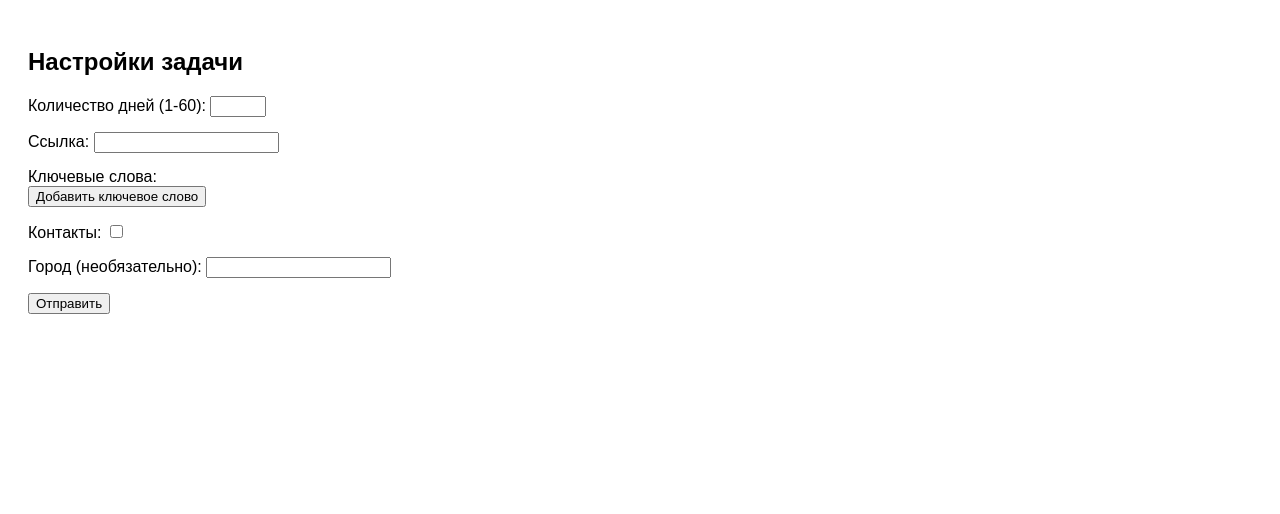
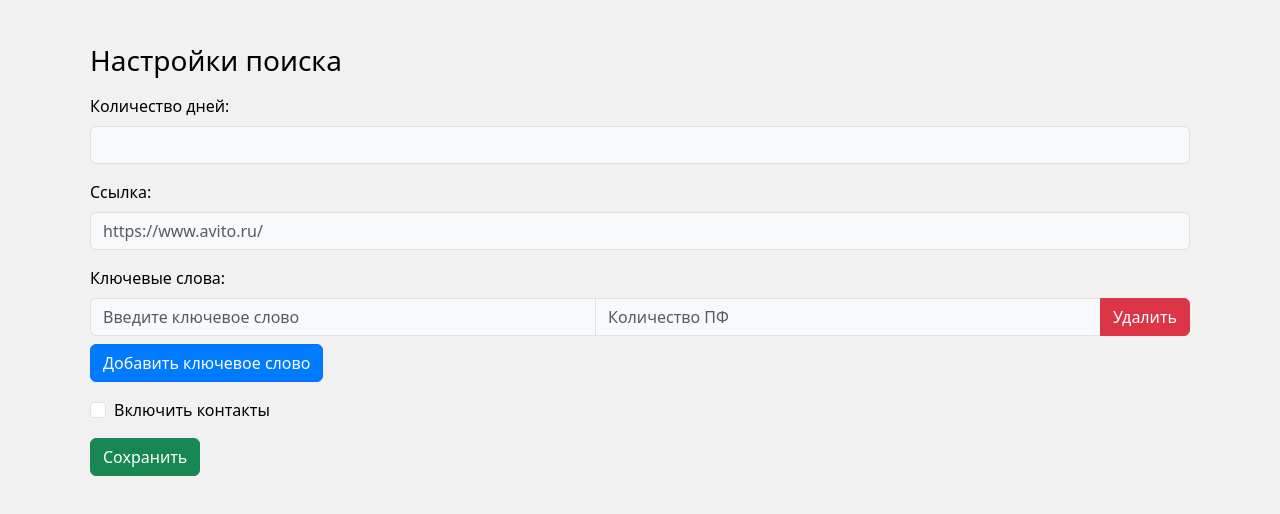
Before and after one commit to OxidNowin/github-pages, a plain HTML site: page index.html in a window 1280 px wide. Drawn offline with nearby package versions, Linux system fonts and the light colour scheme.

Commit message:
Update index.html

```diff
--- a/index.html
+++ b/index.html
@@ -2,89 +2,129 @@
 <html lang="ru">
 <head>
     <meta charset="UTF-8">
-    <meta name="viewport" content="width=device-width, initial-scale=1.0">
-    <title>Telegram WebApp</title>
-    <script src="https://telegram.org/js/telegram-web-app.js"></script>
+    <meta name="viewport" content="width=device-width, initial-scale=1">
+    <title>WebApp Telegram</title>
+    <link href="https://cdn.jsdelivr.net/npm/bootstrap@5.3.0/dist/css/bootstrap.min.css" rel="stylesheet">
+    <script src="https://telegram.org/js/telegram-web-app.js?56"></script>
     <style>
-        body { font-family: Arial, sans-serif; padding: 20px; }
-        .input-group { margin-bottom: 15px; }
-        .keywords-container { margin-bottom: 15px; }
-        .keyword-item { display: flex; align-items: center; margin-bottom: 5px; }
-        .keyword-item input { margin-right: 10px; }
+        body {
+            background-color: var(--tg-theme-bg-color, #ffffff);
+            color: var(--tg-theme-text-color, #000000);
+        }
+        a {
+            color: var(--tg-theme-link-color, #0d6efd);
+        }
+        .btn-primary {
+            background-color: var(--tg-theme-button-color, #007bff);
+            color: var(--tg-theme-button-text-color, #ffffff);
+        }
+        .btn-danger {
+            background-color: var(--tg-theme-destructive-text-color, #dc3545);
+        }
+        .form-control {
+            background-color: var(--tg-theme-secondary-bg-color, #f8f9fa);
+            color: var(--tg-theme-text-color, #000000);
+        }
+        .container {
+            background-color: var(--tg-theme-section-bg-color, #f1f1f1);
+            padding: 20px;
+            border-radius: 10px;
+        }
+        .alert {
+            background-color: var(--tg-theme-destructive-text-color, #dc3545);
+            color: var(--tg-theme-button-text-color, #ffffff);
+            padding: 10px;
+            border-radius: 5px;
+            margin-top: 10px;
+            display: none;
+        }
     </style>
+    <script>
+        document.addEventListener("DOMContentLoaded", function () {
+            if (window.Telegram && Telegram.WebApp) {
+                document.body.style.backgroundColor = Telegram.WebApp.themeParams.bg_color || "#ffffff";
+                document.body.style.color = Telegram.WebApp.themeParams.text_color || "#000000";
+            }
+        });
+    </script>
 </head>
-<body>
-    <h2>Настройки задачи</h2>
-
-    <div class="input-group">
-        <label>Количество дней (1-60): </label>
-        <input type="number" id="days" min="1" max="60" required>
+<body class="container mt-4">
+    <h3 class="mb-3">Настройки поиска</h3>
+    <form id="search-form">
+        <div class="mb-3">
+            <label for="days" class="form-label">Количество дней:</label>
+            <input type="number" class="form-control" id="days" min="1" max="60" required>
         </div>
 
-    <div class="input-group">
-        <label>Ссылка: </label>
-        <input type="url" id="link" required>
+        <div class="mb-3">
+            <label for="url" class="form-label">Ссылка:</label>
+            <input type="url" class="form-control" id="url" pattern="https://www.avito.ru/.*" placeholder="https://www.avito.ru/" required>
         </div>
 
-    <div class="keywords-container">
-        <label>Ключевые слова:</label>
-        <div id="keywords-list"></div>
-        <button onclick="addKeyword()">Добавить ключевое слово</button>
+        <div class="mb-3">
+            <label class="form-label">Ключевые слова:</label>
+            <div id="keywords-container">
+                <div class="input-group mb-2 keyword-entry">
+                    <input type="text" class="form-control keyword" placeholder="Введите ключевое слово" required>
+                    <input type="number" class="form-control pf-count" min="5" max="25" placeholder="Количество ПФ" required>
+                    <button type="button" class="btn btn-danger remove-keyword">Удалить</button>
+                </div>
+            </div>
+            <button type="button" class="btn btn-primary" id="add-keyword">Добавить ключевое слово</button>
         </div>
 
-    <div class="input-group">
-        <label>Контакты:</label>
-        <input type="checkbox" id="contacts">
+        <div class="alert" id="alert-message">Должно быть хотя бы одно ключевое слово!</div>
+
+        <div class="form-check mb-3">
+            <input class="form-check-input" type="checkbox" id="include-contacts">
+            <label class="form-check-label" for="include-contacts">Включить контакты</label>
         </div>
 
-    <div class="input-group">
-        <label>Город (необязательно):</label>
-        <input type="text" id="city">
-    </div>
-
-    <button onclick="submitData()">Отправить</button>
+        <button type="submit" class="btn btn-success">Сохранить</button>
+    </form>
 
     <script>
-        function addKeyword() {
-            const container = document.getElementById('keywords-list');
-            const div = document.createElement('div');
-            div.classList.add('keyword-item');
+        document.getElementById('add-keyword').addEventListener('click', function () {
+            const container = document.getElementById('keywords-container');
+            const entry = document.createElement('div');
+            entry.className = 'input-group mb-2 keyword-entry';
+            entry.innerHTML = `
+                <input type="text" class="form-control keyword" placeholder="Введите ключевое слово" required>
+                <input type="number" class="form-control pf-count" min="5" max="25" placeholder="Количество ПФ" required>
+                <button type="button" class="btn btn-danger remove-keyword">Удалить</button>
+            `;
+            container.appendChild(entry);
+        });
 
-            const input = document.createElement('input');
-            input.type = 'text';
-            input.placeholder = 'Ключевое слово';
-            div.appendChild(input);
+        document.getElementById('keywords-container').addEventListener('click', function (e) {
+            if (e.target.classList.contains('remove-keyword')) {
+                const keywords = document.querySelectorAll('.keyword-entry');
+                if (keywords.length > 1) {
+                    e.target.parentElement.remove();
+                } else {
+                    document.getElementById('alert-message').style.display = 'block';
+                    setTimeout(() => {
+                        document.getElementById('alert-message').style.display = 'none';
+                    }, 3000);
+                }
+            }
+        });
 
-            const pfInput = document.createElement('input');
-            pfInput.type = 'number';
-            pfInput.min = '5';
-            pfInput.max = '25';
-            pfInput.placeholder = 'Количество ПФ';
-            div.appendChild(pfInput);
-
-            const button = document.createElement('button');
-            button.textContent = 'Удалить';
-            button.onclick = () => div.remove();
-            div.appendChild(button);
-
-            container.appendChild(div);
-        }
-
-        function submitData() {
+        document.getElementById('search-form').addEventListener('submit', function (e) {
+            e.preventDefault();
+            const keywords = Array.from(document.querySelectorAll('.keyword')).map(input => input.value.trim());
+            const pfCounts = Array.from(document.querySelectorAll('.pf-count')).map(input => input.value.trim());
             const data = {
                 days: document.getElementById('days').value,
-                link: document.getElementById('link').value,
-                keywords: Array.from(document.querySelectorAll('.keyword-item')).map(el => ({
-                    keyword: el.children[0].value,
-                    pf: el.children[1].value
-                })),
-                contacts: document.getElementById('contacts').checked,
-                city: document.getElementById('city').value
+                url: document.getElementById('url').value,
+                keywords: keywords.map((keyword, index) => ({ keyword, pf: pfCounts[index] })),
+                includeContacts: document.getElementById('include-contacts').checked
             };
-
+            if (window.Telegram && Telegram.WebApp) {
                 Telegram.WebApp.sendData(JSON.stringify(data));
                 Telegram.WebApp.close();
             }
+        });
     </script>
 </body>
 </html>
```
Lines whose indentation alone changed are shown as unchanged.
